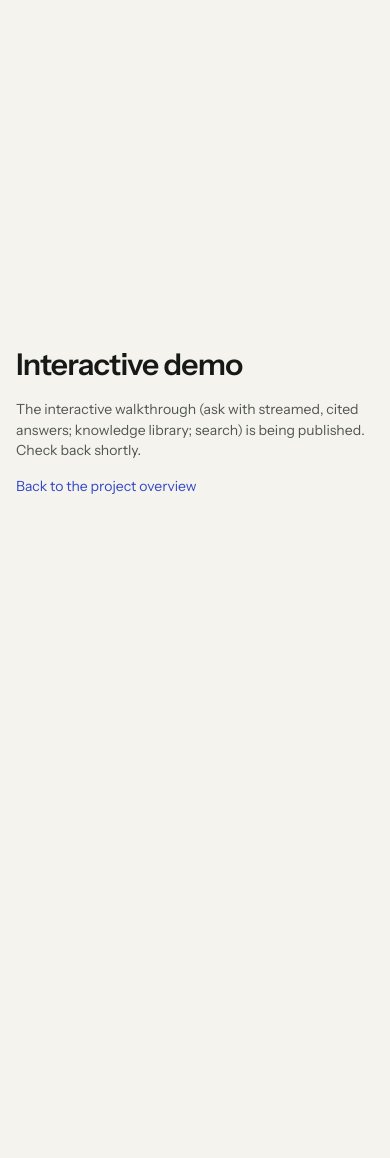
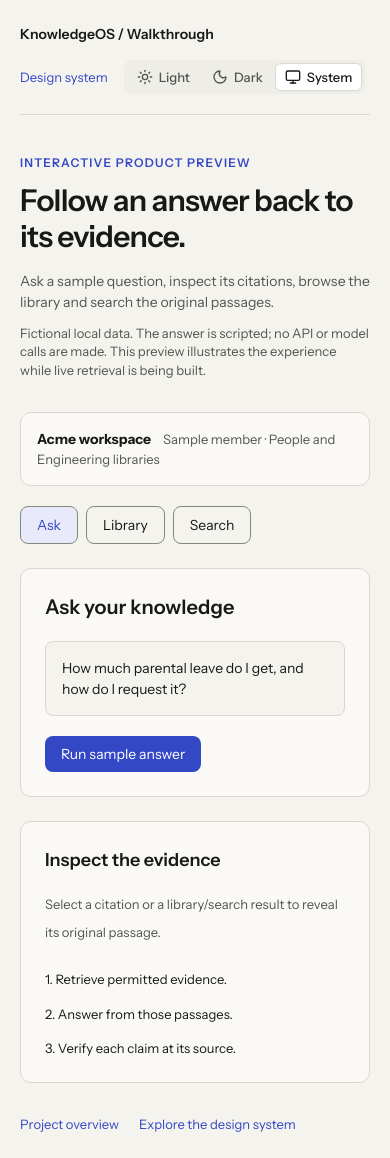
Before and after one commit to AbrarUI12/KnowledgeOS, a Next.js app in the folder apps/web/: page /demo in a window 390 px wide. Before the commit the page ends 844 px from the top, so only its background shows below. Built offline with nearby package versions, Linux system fonts and the light colour scheme.

Commit message:
feat(web): add interactive Pages demo walkthrough

```diff
--- a/apps/web/app/demo/page.tsx
+++ b/apps/web/app/demo/page.tsx
@@ -1,20 +1,241 @@
+"use client";
+
 import Link from "next/link";
+import { useState } from "react";
+import { ThemeToggle } from "@/components/theme-toggle";
+
+const sources = [
+  {
+    id: "S1",
+    title: "Employee handbook · 2026",
+    library: "People",
+    page: 12,
+    text: "Eligible employees receive 16 weeks of paid parental leave. Submit a leave request at least 30 days before the expected start date.",
+  },
+  {
+    id: "S2",
+    title: "Leave request guide",
+    library: "People",
+    page: 3,
+    text: "Send your proposed dates to your manager and People Operations. People Operations confirms eligibility and records the approved leave dates.",
+  },
+  {
+    id: "S3",
+    title: "Engineering runbook",
+    library: "Engineering",
+    page: 7,
+    text: "Before an extended absence, assign an on-call backup and document service ownership and open incidents.",
+  },
+];
 
 // Placeholder until the interactive demo lands (Codex replaces this file).
-export default function DemoPlaceholder() {
+export default function DemoWalkthrough() {
+  const [view, setView] = useState("Ask");
+  const [answered, setAnswered] = useState(false);
+  const [query, setQuery] = useState("");
+  const [selected, setSelected] = useState<(typeof sources)[number] | null>(null);
   return (
     <main
       id="main-content"
-      className="mx-auto flex min-h-screen max-w-2xl flex-col justify-center gap-4 bg-canvas px-4 text-ink sm:px-6"
+      className="mx-auto min-h-screen max-w-7xl bg-canvas px-5 py-6 text-ink md:px-8"
     >
-      <h1 className="text-3xl font-semibold tracking-tight">Interactive demo</h1>
-      <p className="text-ink-secondary">
-        The interactive walkthrough (ask with streamed, cited answers; knowledge library; search) is
-        being published. Check back shortly.
+      <header className="mb-10 flex flex-wrap items-center justify-between gap-4 border-b border-line pb-5">
+        <Link href="/" className="font-semibold">
+          KnowledgeOS / Walkthrough
+        </Link>
+        <div className="flex items-center gap-4">
+          <Link href="/dev/primitives" className="text-sm text-accent">
+            Design system
+          </Link>
+          <ThemeToggle />
+        </div>
+      </header>
+      <p className="mb-3 text-xs font-semibold uppercase tracking-widest text-accent">
+        Interactive product preview
       </p>
-      <Link className="text-accent underline-offset-4 hover:underline" href="/">
-        Back to the project overview
-      </Link>
+      <h1 className="mb-4 text-3xl font-semibold tracking-tight md:text-4xl">
+        Follow an answer back to its evidence.
+      </h1>
+      <p className="mb-3 max-w-3xl text-ink-secondary">
+        Ask a sample question, inspect its citations, browse the library and search the original
+        passages.
+      </p>
+      <p className="mb-8 max-w-3xl text-sm text-ink-secondary">
+        Fictional local data. The answer is scripted; no API or model calls are made. This preview
+        illustrates the experience while live retrieval is being built.
+      </p>
+      <div className="mb-5 rounded-panel border border-line bg-surface-0 p-4">
+        <strong>Acme workspace</strong>
+        <span className="ml-3 text-sm text-ink-secondary">
+          Sample member · People and Engineering libraries
+        </span>
+      </div>
+      <nav aria-label="Demo sections" className="mb-6 flex gap-2">
+        {["Ask", "Library", "Search"].map((item) => (
+          <button
+            key={item}
+            aria-pressed={view === item}
+            onClick={() => {
+              setView(item);
+              setSelected(null);
+            }}
+            className="rounded-control border border-control-border px-4 py-2 aria-pressed:bg-accent-soft aria-pressed:text-accent"
+          >
+            {item}
+          </button>
+        ))}
+      </nav>
+      <div className="grid items-start gap-6 min-[1440px]:grid-cols-[minmax(0,1fr)_400px]">
+        <section
+          aria-label={`${view} workspace`}
+          className="rounded-panel border border-line bg-surface-0 p-6"
+        >
+          <h2 className="mb-5 text-xl font-semibold">
+            {view === "Ask"
+              ? "Ask your knowledge"
+              : view === "Library"
+                ? "Knowledge library"
+                : "Search passages"}
+          </h2>
+          {view === "Ask" && (
+            <>
+              <p className="mb-5 rounded-control border border-line bg-canvas p-4">
+                How much parental leave do I get, and how do I request it?
+              </p>
+              <button
+                onClick={() => {
+                  setAnswered(true);
+                  setSelected(null);
+                }}
+                className="rounded-control bg-accent px-4 py-2 text-on-accent"
+              >
+                {answered ? "Replay sample answer" : "Run sample answer"}
+              </button>
+              {answered && (
+                <article className="mt-6 border-t border-line pt-6">
+                  <p role="status" className="mb-4 text-sm text-success">
+                    Supported by two sample sources
+                  </p>
+                  <h3 className="mb-3 text-lg font-semibold">16 weeks of paid parental leave</h3>
+                  <p className="leading-7">
+                    Eligible employees receive 16 weeks of paid leave. Submit your request at least
+                    30 days before the expected start date.{" "}
+                    <button
+                      aria-label="Inspect source S1"
+                      onClick={() => setSelected(sources[0])}
+                      className="rounded-control bg-accent-soft px-2 text-accent"
+                    >
+                      [S1]
+                    </button>
+                  </p>
+                  <p className="mt-4 leading-7">
+                    Send your proposed dates to your manager and People Operations, who confirms
+                    eligibility and records the approved dates.{" "}
+                    <button
+                      aria-label="Inspect source S2"
+                      onClick={() => setSelected(sources[1])}
+                      className="rounded-control bg-accent-soft px-2 text-accent"
+                    >
+                      [S2]
+                    </button>
+                  </p>
+                </article>
+              )}
+            </>
+          )}
+          {view === "Search" && (
+            <>
+              <label htmlFor="passage-search" className="mb-2 block text-sm">
+                Search the local sample text
+              </label>
+              <input
+                id="passage-search"
+                type="search"
+                placeholder="Try leave, manager, or on-call"
+                value={query}
+                onChange={(event) => setQuery(event.target.value)}
+                className="mb-5 w-full rounded-control border border-control-border bg-canvas p-3"
+              />
+              <p role="status" className="text-sm text-ink-secondary">
+                {
+                  sources.filter((item) =>
+                    `${item.title} ${item.text}`.toLowerCase().includes(query.toLowerCase()),
+                  ).length
+                }{" "}
+                sample results
+              </p>
+            </>
+          )}
+          {view !== "Ask" && (
+            <ul className="divide-y divide-line">
+              {sources
+                .filter(
+                  (item) =>
+                    view === "Library" ||
+                    `${item.title} ${item.text}`.toLowerCase().includes(query.toLowerCase()),
+                )
+                .map((item) => (
+                  <li key={item.id} className="py-5">
+                    <button
+                      onClick={() => setSelected(item)}
+                      className="text-left font-medium text-accent"
+                    >
+                      {item.title}
+                    </button>
+                    <p className="mt-2 text-xs text-ink-secondary">
+                      {item.library} · Page {item.page} · Ready
+                    </p>
+                    {view === "Search" && (
+                      <p className="mt-3 text-sm leading-6 text-ink-secondary">{item.text}</p>
+                    )}
+                  </li>
+                ))}
+            </ul>
+          )}
+        </section>
+        <aside
+          aria-label="Source evidence"
+          className="rounded-panel border border-line bg-surface-0 p-6"
+        >
+          <h2 className="mb-4 text-lg font-semibold">Inspect the evidence</h2>
+          {selected ? (
+            <>
+              <p className="mb-2 text-sm text-accent">
+                [{selected.id}] · {selected.library} · Page {selected.page}
+              </p>
+              <h3 className="mb-4 font-medium">{selected.title}</h3>
+              <blockquote className="border-l-2 border-accent bg-accent-soft p-4 text-sm leading-7">
+                {selected.text}
+              </blockquote>
+              <button
+                onClick={() => setSelected(null)}
+                className="mt-5 rounded-control border border-control-border px-3 py-2 text-sm"
+              >
+                Close passage
+              </button>
+            </>
+          ) : (
+            <>
+              <p className="text-sm leading-7 text-ink-secondary">
+                Select a citation or a library/search result to reveal its original passage.
+              </p>
+              <ol className="mt-6 space-y-4 text-sm">
+                <li>1. Retrieve permitted evidence.</li>
+                <li>2. Answer from those passages.</li>
+                <li>3. Verify each claim at its source.</li>
+              </ol>
+            </>
+          )}
+        </aside>
+      </div>
+      <footer className="mt-8 flex gap-5 text-sm">
+        <Link className="text-accent" href="/">
+          Project overview
+        </Link>
+        <Link className="text-accent" href="/dev/primitives">
+          Explore the design system
+        </Link>
+      </footer>
     </main>
   );
 }
```
